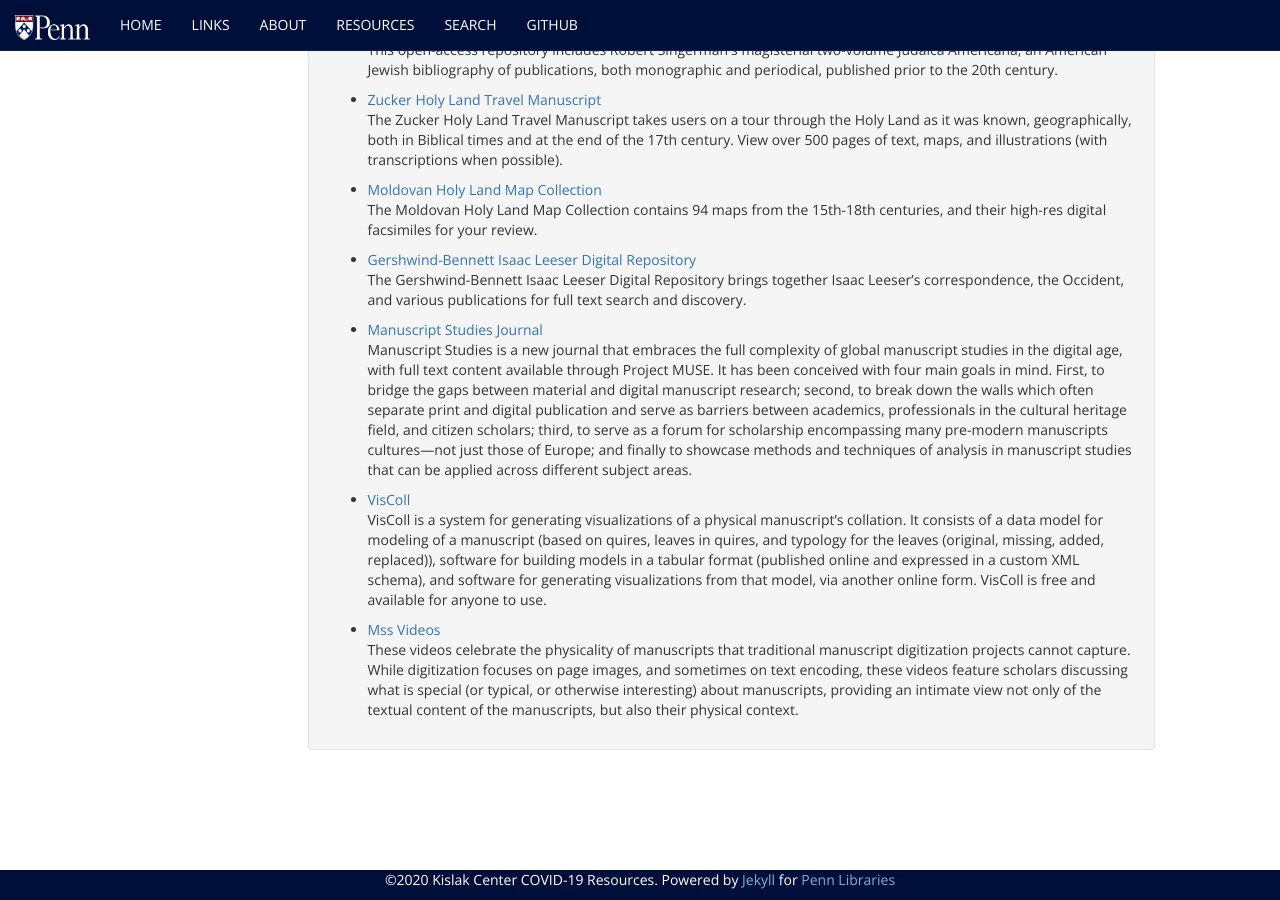
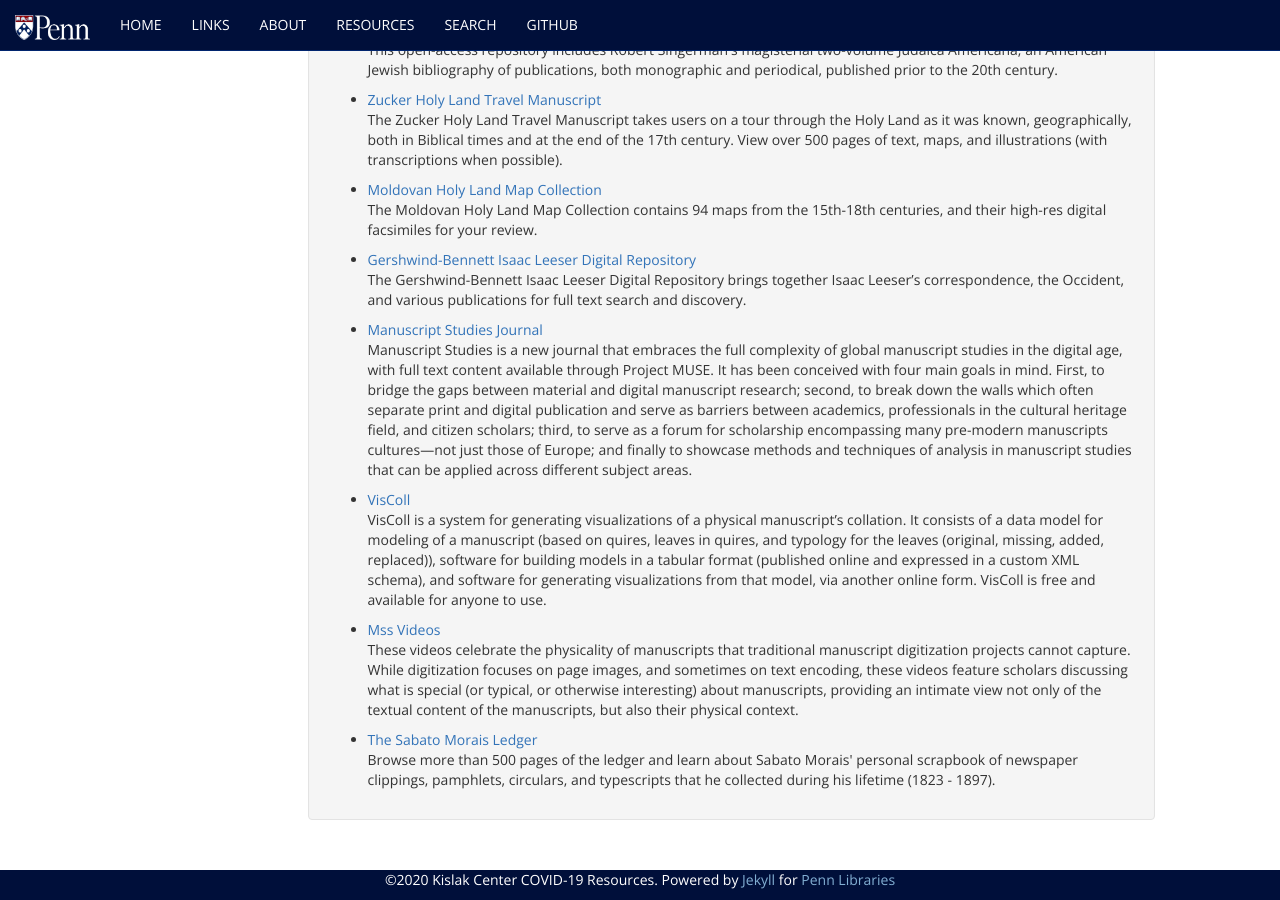
Before and after one commit to KislakCenter/covid-19-resources, a Jekyll site: the page built from resources.html, in a window 1280 px wide and 900 px high, scrolled down 1820 px. Built offline with Jekyll 4.4.1, drawn with Linux system fonts in a browser that asks for light colours; some web fonts are replaced.

Commit message:
added morais ledger

```diff
--- a/_data/resources.yml
+++ b/_data/resources.yml
@@ -119,3 +119,9 @@
     These videos celebrate the physicality of manuscripts that traditional manuscript digitization projects cannot capture. While digitization focuses on page images, and sometimes on text encoding, these videos feature scholars discussing what is special (or typical, or otherwise interesting) about manuscripts, providing an intimate view not only of the textual content of the manuscripts, but also their physical context.
   tags: [manuscripts]
   domain: SIMS
+- title: 'The Sabato Morais Ledger'
+  link: http://sceti.library.upenn.edu/morais/
+  description: |
+    Browse more than 500 pages of the ledger and learn about Sabato Morais' personal scrapbook of newspaper clippings, pamphlets, circulars, and typescripts that he collected during his lifetime (1823 - 1897).
+  tags: [manuscripts, primary sources, online exhibits]
+  domain: SCETI
```
